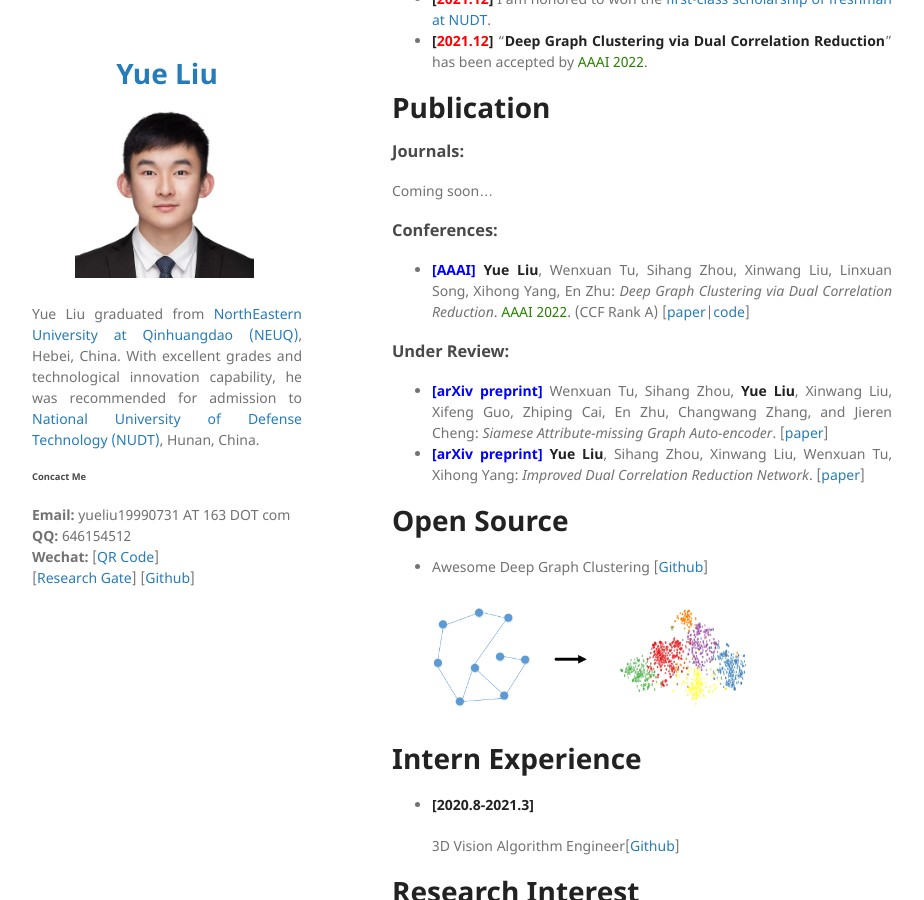
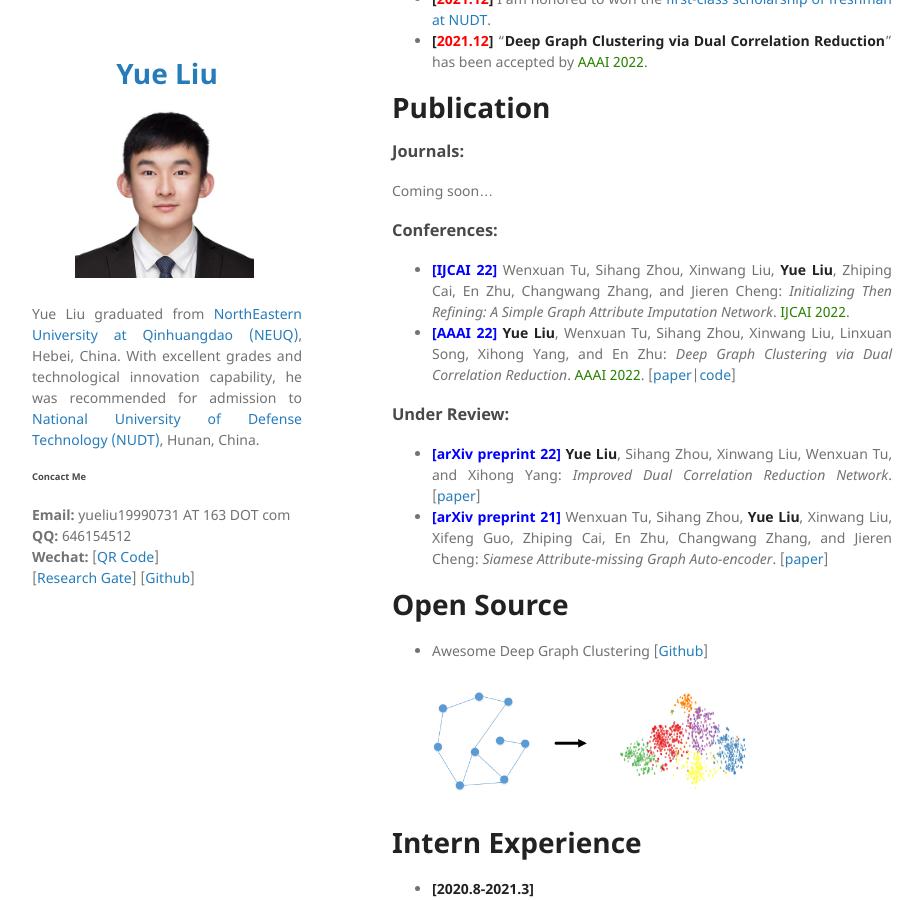
Before and after one commit to yueliu1999/yueliu1999.github.io, a Jekyll site: the page built from index.md, in a window 1280 px wide and 900 px high, scrolled down 339 px. Shown: the whole window, without its empty margins (178-1102 px from the left). Built offline with Jekyll 4.4.1, drawn with Linux system fonts in a browser that asks for light colours; our own code applies the rules of GitHub Pages for plain Markdown files.

Commit message:
add IJCAI 22

```diff
--- a/index.md
+++ b/index.md
@@ -30,14 +30,17 @@ Coming soon...
 
 ### Conferences:
 
-- **<font color="#0000FF">[AAAI]</font>** **Yue Liu**, Wenxuan Tu, Sihang Zhou, Xinwang Liu, Linxuan Song, Xihong Yang, En Zhu: *Deep Graph Clustering via Dual Correlation Reduction*. [<font color="#2818200">AAAI 2022</font>](https://aaai.org/Conferences/AAAI-22/). (CCF Rank A) \[[paper](https://www.researchgate.net/profile/Yue-Liu-240/publication/357271184_Deep_Graph_Clustering_via_Dual_Correlation_Reduction/links/61c466e68bb20101842f9a92/Deep-Graph-Clustering-via-Dual-Correlation-Reduction.pdf)\|[code](https://github.com/yueliu1999/DCRN)]
+- **<font color="#0000FF">[IJCAI 22]</font>** Wenxuan Tu, Sihang Zhou, Xinwang Liu, **Yue Liu**, Zhiping Cai, En Zhu, Changwang Zhang, and Jieren Cheng: *Initializing Then Refining: A Simple Graph Attribute Imputation Network*. [<font color="#2818200">IJCAI 2022</font>](https://ijcai-22.org/calls-papers/#).
+- **<font color="#0000FF">[AAAI 22]</font>** **Yue Liu**, Wenxuan Tu, Sihang Zhou, Xinwang Liu, Linxuan Song, Xihong Yang, and En Zhu: *Deep Graph Clustering via Dual Correlation Reduction*. [<font color="#2818200">AAAI 2022</font>](https://aaai.org/Conferences/AAAI-22/). \[[paper](https://www.researchgate.net/profile/Yue-Liu-240/publication/357271184_Deep_Graph_Clustering_via_Dual_Correlation_Reduction/links/61c466e68bb20101842f9a92/Deep-Graph-Clustering-via-Dual-Correlation-Reduction.pdf)\|[code](https://github.com/yueliu1999/DCRN)]
+
+
 
 
 
 ### Under Review:
 
-- **<font color="#0000FF">[arXiv preprint]</font>** Wenxuan Tu, Sihang Zhou, **Yue Liu**, Xinwang Liu, Xifeng Guo, Zhiping Cai, En Zhu, Changwang Zhang, and Jieren Cheng: *Siamese Attribute-missing Graph Auto-encoder*. \[[paper](https://arxiv.org/pdf/2112.04842.pdf)\]
-- **<font color="#0000FF">[arXiv preprint]</font>** **Yue Liu**, Sihang Zhou, Xinwang Liu, Wenxuan Tu, Xihong Yang: *Improved Dual Correlation Reduction Network*. \[[paper](https://arxiv.org/abs/2202.12533)\]
+- **<font color="#0000FF">[arXiv preprint 22]</font>** **Yue Liu**, Sihang Zhou, Xinwang Liu, Wenxuan Tu, and Xihong Yang: *Improved Dual Correlation Reduction Network*. \[[paper](https://arxiv.org/abs/2202.12533)\]
+- **<font color="#0000FF">[arXiv preprint 21]</font>** Wenxuan Tu, Sihang Zhou, **Yue Liu**, Xinwang Liu, Xifeng Guo, Zhiping Cai, En Zhu, Changwang Zhang, and Jieren Cheng: *Siamese Attribute-missing Graph Auto-encoder*. \[[paper](https://arxiv.org/pdf/2112.04842.pdf)\]
 
 
 
```
